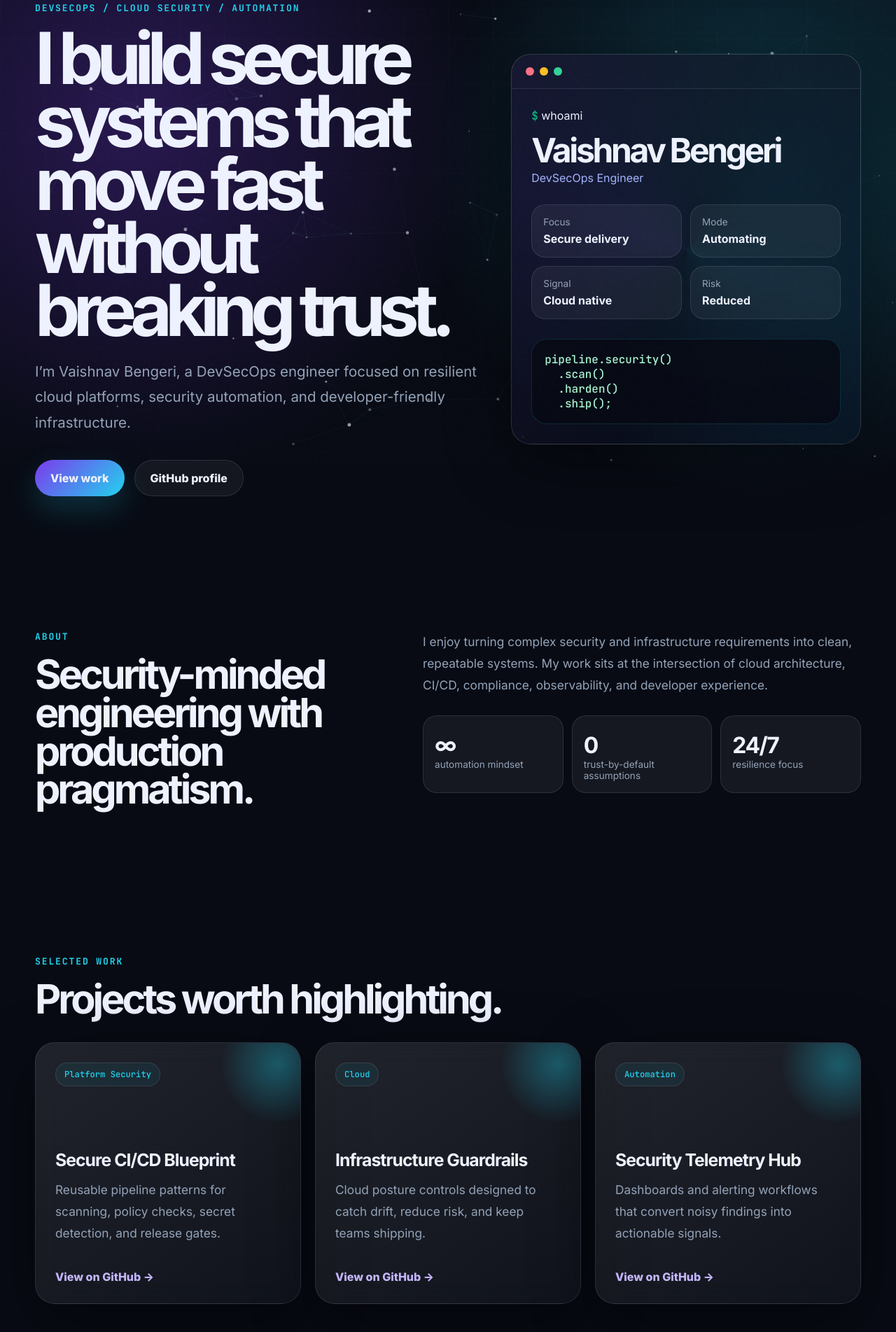
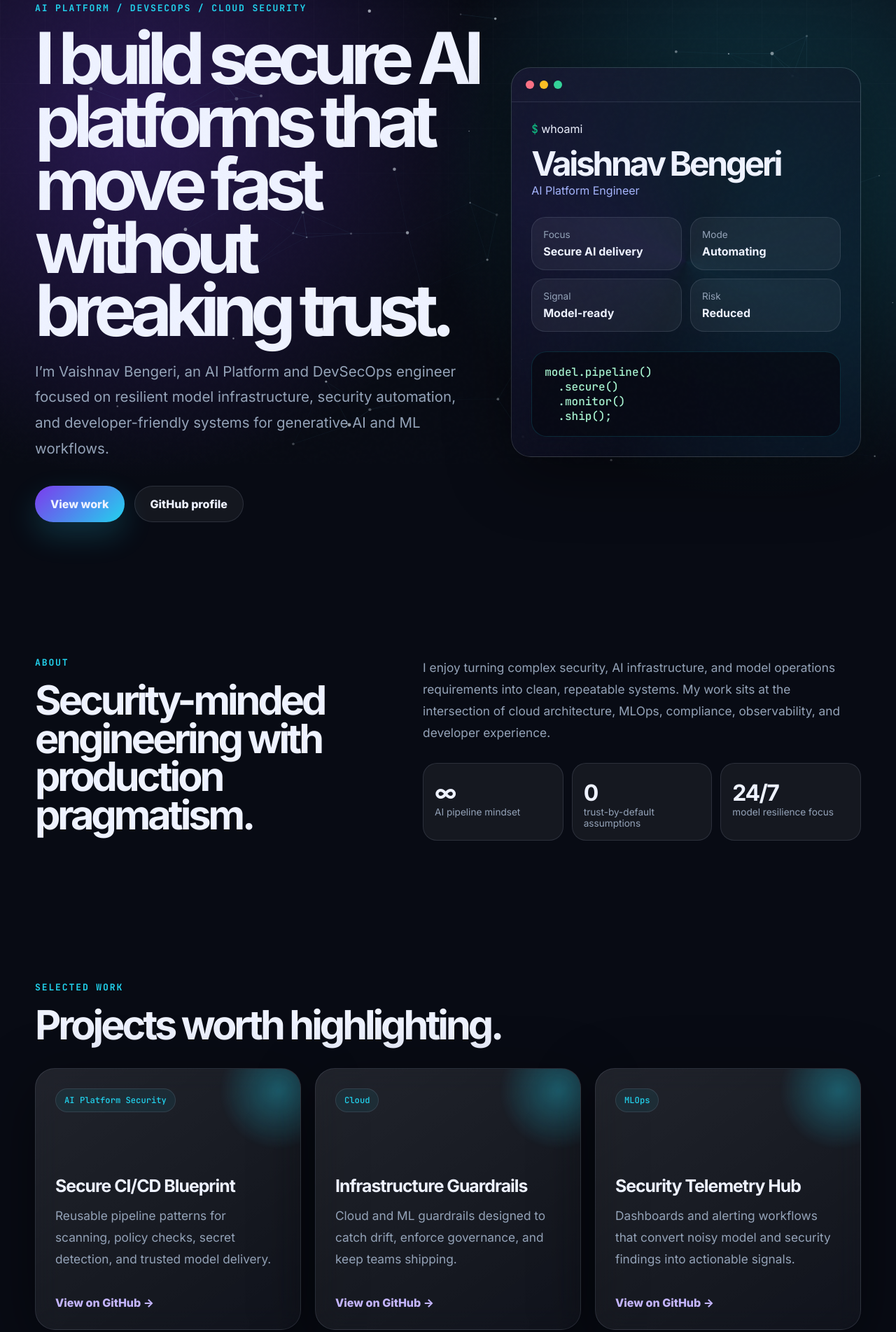
Before and after one commit to vaishnavb/vaishnavb.github.io, a plain HTML site: page index.html in a window 1280 px wide. Shown: the part 137-2040 px from the top of the page at 70% size. Drawn offline with Linux system fonts and the light colour scheme.

Commit message:
#1 - Applied AI-related emphases on phrasing and fixed broken URLs.

```diff
--- a/index.html
+++ b/index.html
@@ -6,9 +6,9 @@
     <meta name="theme-color" content="#101827" />
     <meta
       name="description"
-      content="Portfolio website for Vaishnav Bengeri, DevSecOps engineer focused on secure cloud systems, automation, and resilient infrastructure."
+      content="Portfolio website for Vaishnav Bengeri, AI Platform and DevSecOps engineer focused on secure AI systems, cloud automation, and resilient model infrastructure."
     />
-    <title>Vaishnav Bengeri | DevSecOps Engineer</title>
+    <title>Vaishnav Bengeri | AI Platform / DevSecOps Engineer</title>
     <link rel="preconnect" href="https://fonts.googleapis.com" />
     <link rel="preconnect" href="https://fonts.gstatic.com" crossorigin />
     <link
@@ -44,13 +44,13 @@
     <main id="top">
       <section class="hero section-shell">
         <div class="hero-copy reveal">
-          <p class="eyebrow">DevSecOps / Cloud Security / Automation</p>
+          <p class="eyebrow">AI Platform / DevSecOps / Cloud Security</p>
           <h1>
-            I build secure systems that move fast without breaking trust.
+            I build secure AI platforms that move fast without breaking trust.
           </h1>
           <p class="hero-text">
-            I’m Vaishnav Bengeri, a DevSecOps engineer focused on resilient cloud platforms,
-            security automation, and developer-friendly infrastructure.
+            I’m Vaishnav Bengeri, an AI Platform and DevSecOps engineer focused on resilient model infrastructure,
+            security automation, and developer-friendly systems for generative AI and ML workflows.
           </p>
           <div class="hero-actions">
             <a class="button primary magnetic" href="#work">View work</a>
@@ -65,16 +65,16 @@
           <div class="terminal-body">
             <p><span class="prompt">$</span> whoami</p>
             <h2>Vaishnav Bengeri</h2>
-            <p class="muted">DevSecOps Engineer</p>
+            <p class="muted">AI Platform Engineer</p>
             <div class="status-grid">
-              <div><span>Focus</span><strong>Secure delivery</strong></div>
+              <div><span>Focus</span><strong>Secure AI delivery</strong></div>
               <div><span>Mode</span><strong>Automating</strong></div>
-              <div><span>Signal</span><strong>Cloud native</strong></div>
+              <div><span>Signal</span><strong>Model-ready</strong></div>
               <div><span>Risk</span><strong>Reduced</strong></div>
             </div>
-            <pre><code>pipeline.security()
-  .scan()
-  .harden()
+            <pre><code>model.pipeline()
+  .secure()
+  .monitor()
   .ship();</code></pre>
           </div>
         </div>
@@ -87,14 +87,14 @@
         </div>
         <div class="about-content reveal delay-1">
           <p>
-            I enjoy turning complex security and infrastructure requirements into clean,
+            I enjoy turning complex security, AI infrastructure, and model operations requirements into clean,
             repeatable systems. My work sits at the intersection of cloud architecture,
-            CI/CD, compliance, observability, and developer experience.
+            MLOps, compliance, observability, and developer experience.
           </p>
           <div class="stats">
-            <div><strong>∞</strong><span>automation mindset</span></div>
+            <div><strong>∞</strong><span>AI pipeline mindset</span></div>
             <div><strong>0</strong><span>trust-by-default assumptions</span></div>
-            <div><strong>24/7</strong><span>resilience focus</span></div>
+            <div><strong>24/7</strong><span>model resilience focus</span></div>
           </div>
         </div>
       </section>
@@ -107,23 +107,23 @@
         <div class="project-grid">
           <article class="project-card reveal">
             <div class="card-orb"></div>
-            <span class="project-tag">Platform Security</span>
+            <span class="project-tag">AI Platform Security</span>
             <h3>Secure CI/CD Blueprint</h3>
-            <p>Reusable pipeline patterns for scanning, policy checks, secret detection, and release gates.</p>
+            <p>Reusable pipeline patterns for scanning, policy checks, secret detection, and trusted model delivery.</p>
             <a href="https://github.com/vaishbengeri" target="_blank" rel="noreferrer">View on GitHub →</a>
           </article>
           <article class="project-card reveal delay-1">
             <div class="card-orb"></div>
             <span class="project-tag">Cloud</span>
             <h3>Infrastructure Guardrails</h3>
-            <p>Cloud posture controls designed to catch drift, reduce risk, and keep teams shipping.</p>
+            <p>Cloud and ML guardrails designed to catch drift, enforce governance, and keep teams shipping.</p>
             <a href="https://github.com/vaishbengeri" target="_blank" rel="noreferrer">View on GitHub →</a>
           </article>
           <article class="project-card reveal delay-2">
             <div class="card-orb"></div>
-            <span class="project-tag">Automation</span>
+            <span class="project-tag">MLOps</span>
             <h3>Security Telemetry Hub</h3>
-            <p>Dashboards and alerting workflows that convert noisy findings into actionable signals.</p>
+            <p>Dashboards and alerting workflows that convert noisy model and security findings into actionable signals.</p>
             <a href="https://github.com/vaishbengeri" target="_blank" rel="noreferrer">View on GitHub →</a>
           </article>
         </div>
@@ -136,16 +136,16 @@
         </div>
         <div class="marquee reveal delay-1" aria-label="Technology list">
           <div class="marquee-track">
-            <span>AWS</span><span>Azure</span><span>Kubernetes</span><span>Docker</span><span>Terraform</span><span>GitHub Actions</span><span>Python</span><span>Bash</span><span>SIEM</span><span>SAST</span><span>DAST</span><span>Secrets</span>
-            <span>AWS</span><span>Azure</span><span>Kubernetes</span><span>Docker</span><span>Terraform</span><span>GitHub Actions</span><span>Python</span><span>Bash</span><span>SIEM</span><span>SAST</span><span>DAST</span><span>Secrets</span>
+            <span>AWS</span><span>Azure</span><span>Kubernetes</span><span>Docker</span><span>Terraform</span><span>GitHub Actions</span><span>Python</span><span>Bash</span><span>MLOps</span><span>LLMs</span><span>Prompt engineering</span><span>AI governance</span>
+            <span>AWS</span><span>Azure</span><span>Kubernetes</span><span>Docker</span><span>Terraform</span><span>GitHub Actions</span><span>Python</span><span>Bash</span><span>MLOps</span><span>LLMs</span><span>Prompt engineering</span><span>AI governance</span>
           </div>
         </div>
       </section>
 
       <section id="contact" class="section-shell contact-section reveal">
         <p class="eyebrow">Contact</p>
-        <h2>Have something secure, scalable, or weirdly complex to build?</h2>
-        <p>Let’s connect through GitHub and turn it into a clean system.</p>
+        <h2>Have something secure, scalable, or AI-forward to build?</h2>
+        <p>Let’s connect through GitHub and turn it into a clean model-ready system.</p>
         <div class="hero-actions centered">
           <a class="button primary magnetic" id="githubContactLink" href="https://github.com/vaishbengeri" target="_blank" rel="noreferrer">Open GitHub</a>
           <a class="button secondary magnetic" href="mailto:vaish.bengeri@ves.solutions">Email me</a>
--- a/script.js
+++ b/script.js
@@ -1,6 +1,5 @@
 const SITE_CONFIG = {
-  // Change this if your GitHub username is different.
-  githubUrl: "https://github.com/vaishbengeri",
+  githubUrl: "https://github.com/vaishnavb",
 };
 
 const setGitHubLinks = () => {
```
